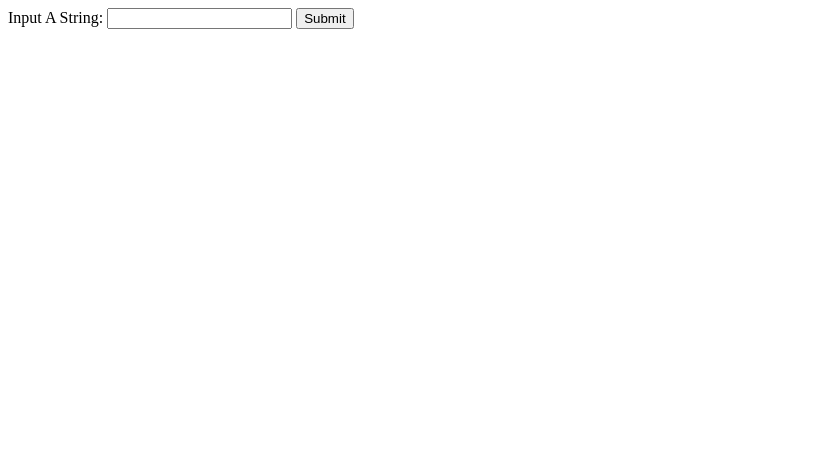
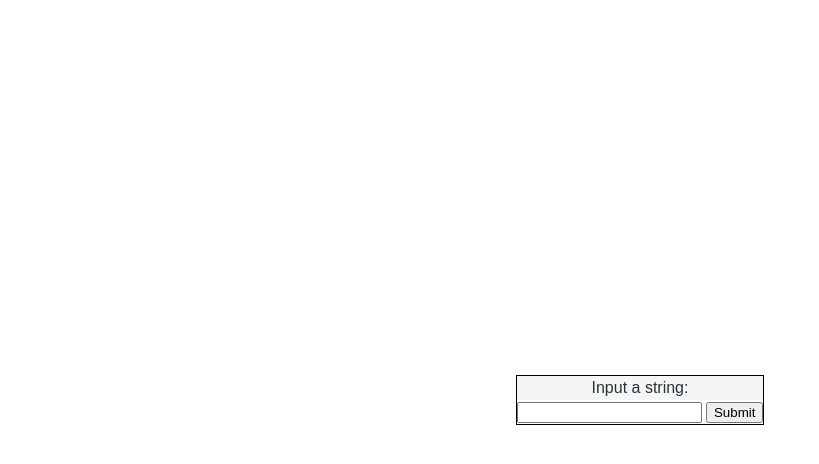
Before and after one commit to refactoredjello/Char-Sortinator, a website: page client/index.html in a window 1280 px wide. Shown: the whole page, without its empty margins (0-819 px from the left). Drawn offline with Linux system fonts and the light colour scheme.

Commit message:
Simple styling and form centering

```diff
--- a/client/index.html
+++ b/client/index.html
@@ -8,11 +8,13 @@
   <link rel="stylesheet" type="text/css" media="screen" href="main.css" />
 </head>
 <body>
-  <form>
-    <label>Input A String:</label>
-    <input type="text" id="inputString"/>
-    <button id="submit">Submit</button>
-  </form>
+  <div id="container">
+      <form>
+        <label>Input a string:</label>
+        <input type="text" id="inputString" />
+        <button id="submit">Submit</button>
+      </form>
+  </div>
   <script src="main.js"></script>
 </body>
 </html>
--- a/client/main.css
+++ b/client/main.css
@@ -0,0 +1,27 @@
+body {
+  font-family: Arial, Helvetica, sans-serif;
+  line-height: 1.5;
+}
+
+#container {
+  display:flex;
+  justify-content: center;
+  align-items: center;
+  flex-direction: column;
+  height:100%;
+  width:100%;
+}
+form {
+  border: 1px solid black;
+  margin:0;
+}
+
+label {
+ color: #27333B;
+ background-color: #f5f5f5;
+ display:block;
+ text-align: center;
+}
+
+.container div {
+}
--- a/client/main.js
+++ b/client/main.js
@@ -2,14 +2,18 @@ var getValue = function() {
   var str = document.getElementById('inputString').value
   return str
 }
+
 var addResult = function(str) {
   var newDiv = document.createElement('div')
   var newSortedString = document.createTextNode(str)
   newDiv.appendChild(newSortedString)
-  document.body.appendChild(newDiv)
+
+  var container = document.getElementById('container')
+  container.appendChild(newDiv)
 }
 
-var postData = function(){
+var postData = function(e){
+  e.preventDefault()
   var stringToSend = getValue()
   var payload = {stringToSort: stringToSend}
 
```
Also changed, not shown: server/index.js (+3 -4 lines).
